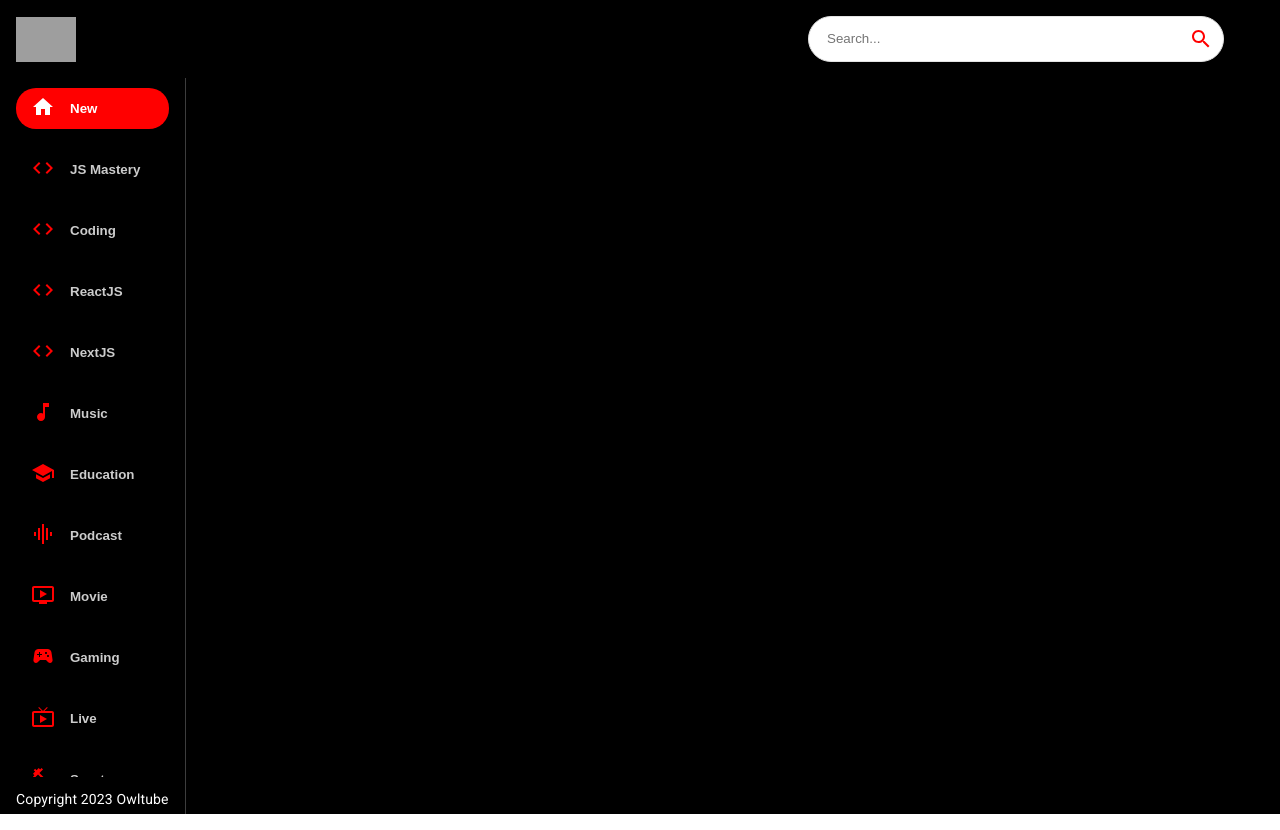
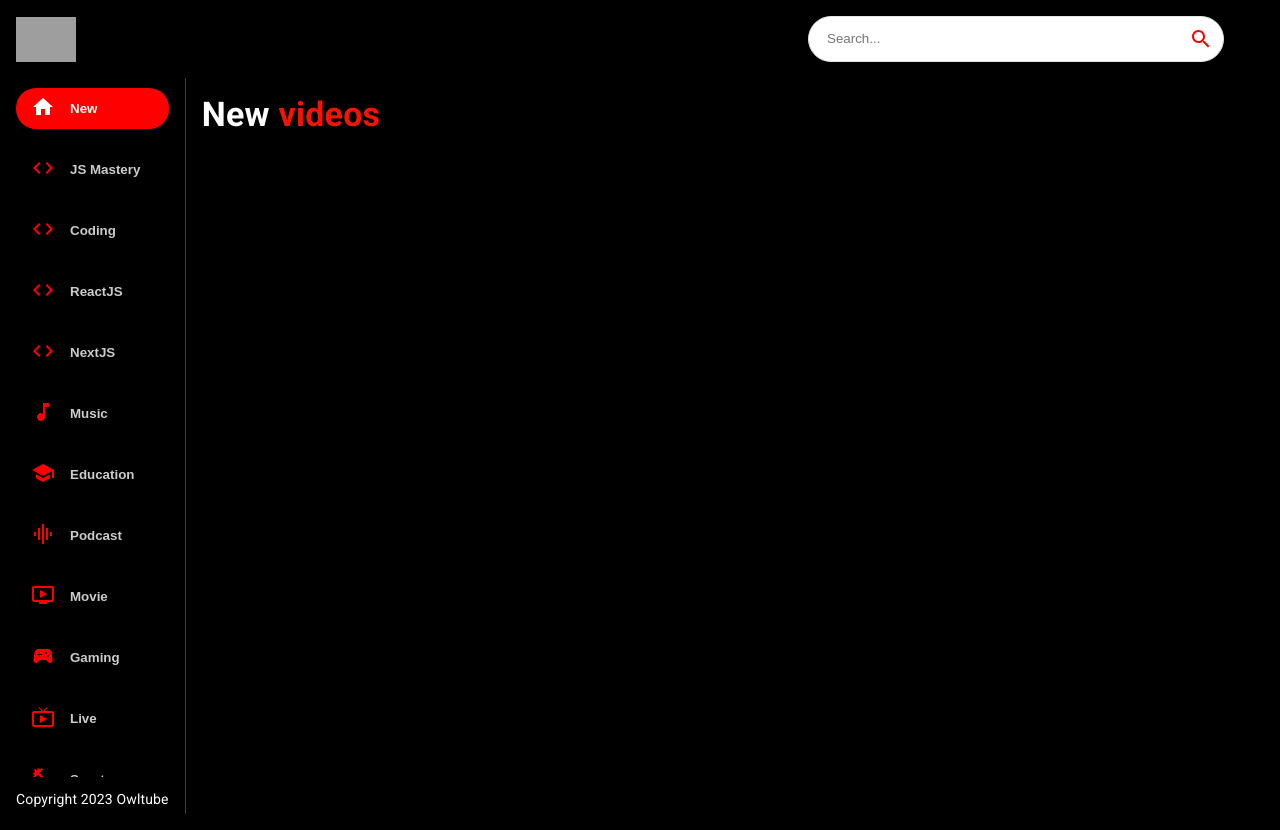
Before and after one commit to iFoxtrot33/youtube-clone, a React (Create React App) app: page / in a window 1280 px wide. Built offline with nearby package versions, Linux system fonts and the light colour scheme; no server answers; grey boxes are pictures that could not be loaded.

Commit message:
Fix categories

```diff
--- a/src/components/Feed.tsx
+++ b/src/components/Feed.tsx
@@ -1,9 +1,16 @@
 import React from "react";
 import { Box, Stack, Typography } from "@mui/material";
 
-import Sidebar from "./Sidebar";
+import { fetchFromApi } from "../utils/fetchFromApi";
+import { Sidebar, Videos } from "./";
 
 const Feed: React.FC = () => {
+  const [selectedCategory, setSelectedCategory] = React.useState<string>("New");
+
+  React.useEffect(() => {
+    fetchFromApi(`search?part=snippet&q=${selectedCategory}`);
+  }, [selectedCategory]);
+
   return (
     <Stack sx={{ flexDirection: { sx: "column", md: "row" } }}>
       <Box
@@ -14,7 +21,10 @@ const Feed: React.FC = () => {
         }}
       >
         {" "}
-        <Sidebar />
+        <Sidebar
+          selectedCategory={selectedCategory}
+          setSelectedCategory={setSelectedCategory}
+        />
         <Typography
           className="copyright"
           variant="body2"
@@ -23,6 +33,18 @@ const Feed: React.FC = () => {
           Copyright 2023 Owltube
         </Typography>
       </Box>
+
+      <Box p={2} sx={{ overflowY: "auto", height: "90vh", flex: 2 }}>
+        <Typography
+          variant="h4"
+          fontWeight="bold"
+          mb={2}
+          sx={{ color: "white" }}
+        >
+          {selectedCategory} <span style={{ color: "#F31503" }}>videos</span>
+        </Typography>
+        <Videos />
+      </Box>
     </Stack>
   );
 };
--- a/src/components/Sidebar.tsx
+++ b/src/components/Sidebar.tsx
@@ -2,10 +2,17 @@ import React from "react";
 import { Stack } from "@mui/material";
 
 import { categories } from "../utils/constants";
+import { JSXClosingFragment } from "@babel/types";
 
-const selectedCategory = "New";
+type category = {
+  selectedCategory: string;
+  setSelectedCategory: React.Dispatch<React.SetStateAction<string>>;
+};
 
-const Sidebar: React.FC = () => (
+const Sidebar: React.FC<category> = ({
+  selectedCategory,
+  setSelectedCategory,
+}) => (
   <Stack
     direction="row"
     sx={{
@@ -17,6 +24,7 @@ const Sidebar: React.FC = () => (
     {categories.map((category) => (
       <button
         className="category-btn"
+        onClick={() => setSelectedCategory(category.name)}
         style={{
           background: (category.name === selectedCategory && "red") || "",
           color: "white",
--- /dev/null
+++ b/src/components/Videos.tsx
@@ -0,0 +1,7 @@
+import React from "react";
+
+const Videos: React.FC = () => {
+  return <div>Videos</div>;
+};
+
+export default Videos;
--- a/src/components/index.tsx
+++ b/src/components/index.tsx
@@ -5,3 +5,4 @@ export { default as ChannelDetail } from "./ChannelDetail";
 export { default as VideoDetail } from "./VideoDetail";
 export { default as SearchBar } from "./SearchBar";
 export { default as Sidebar } from "./Sidebar";
+export { default as Videos } from "./Videos";
--- /dev/null
+++ b/src/utils/fetchFromApi.tsx
@@ -0,0 +1,17 @@
+import axios from "axios";
+
+const BASE_URL = "https://youtube-v31.p.rapidapi.com/";
+
+const options = {
+  url: BASE_URL,
+  params: { maxResults: 50 },
+  headers: {
+    "X-RapidAPI-Key": process.env.REACT_APP_RAPID_API_KEY,
+    "X-RapidAPI-Host": "youtube-v31.p.rapidapi.com",
+  },
+};
+
+export const fetchFromApi = async (url: string) => {
+  const { data } = await axios.get(`${BASE_URL}/${url}`, options);
+  return data;
+};
```
Also changed, not shown: 1 other file (tests, documents, lock files or other folders).
